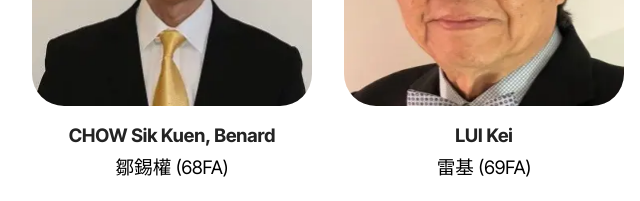
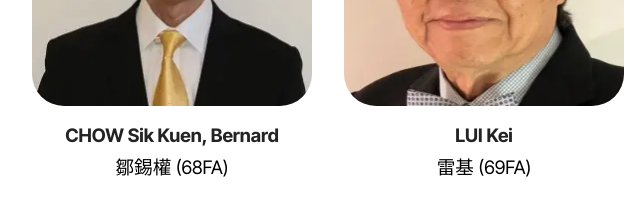
Before and after one commit to qesosatribute/qesosatribute, a website: page src/outstandingalumni.html in a window 1280 px wide. Shown: the part 3460-3661 px from the top of the page, 0-640 px from the left. Drawn offline with Linux system fonts and the light colour scheme.

Commit message:
Updated Bernard's r

```diff
--- a/src/outstandingalumni.html
+++ b/src/outstandingalumni.html
@@ -381,7 +381,7 @@
 						<img src="assets/images/m05.webp" alt="CHOW Sik Kuen, Bernard 鄒錫權 (68FA)" title="" data-slide-to="4" data-bs-slide-to="5">
 					</div>
 					<div class="item-content align-left">
-						<h5 class="item-title mbr-fonts-style display-7"><strong>CHOW Sik Kuen, Benard</strong></h5>
+						<h5 class="item-title mbr-fonts-style display-7"><strong>CHOW Sik Kuen, Bernard</strong></h5>
 						<h6 class="item-subtitle mbr-fonts-style mb-3 display-7">鄒錫權 (68FA)</h6>
 
 					</div>
```
